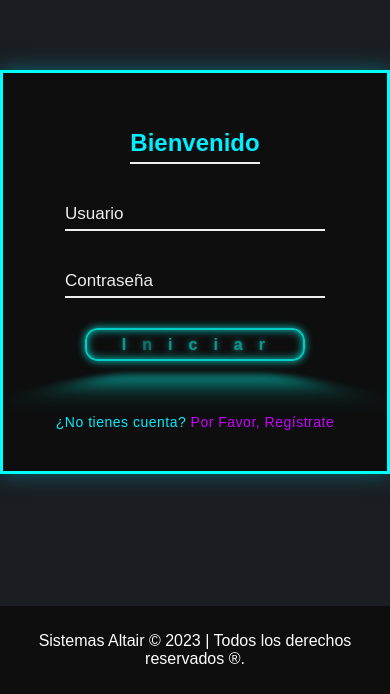
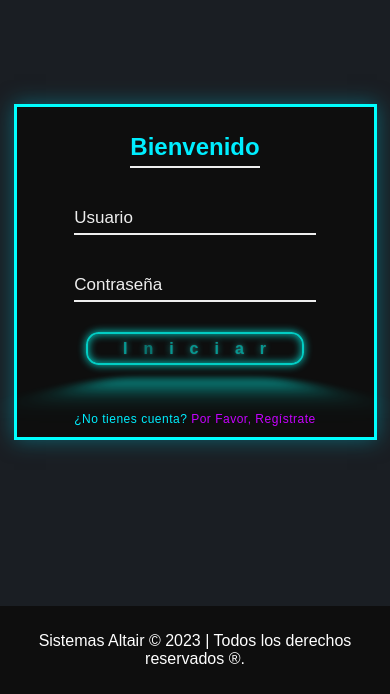
Before and after one commit to RoyalMasterDevs/proyecto_o0Kelevra0o, a plain HTML site: page login.html in a window 390 px wide. Shown: the part 150-844 px from the top of the page. Drawn offline with Linux system fonts and the light colour scheme.

Commit message:
agregando responsividad

```diff
--- a/css/login.css
+++ b/css/login.css
@@ -1,6 +1,3 @@
-/* Contenido de styles3.css */
-
-/* Archivo styles.css */
 ** {
   margin: 0;
   padding: 0;
@@ -335,3 +332,51 @@ body {
     opacity: 1;
   }
 }
+
+@media screen and (max-width: 768px) {
+  .wrapper {
+    padding: 20px;
+    max-width: 432px;
+  }
+
+  .inp {
+    width: 100%;
+  }
+
+  .input {
+    width: 100%;
+  }
+
+  .neon-btn {
+    width: 76%;
+  }
+
+  .footer {
+    margin-top: 47px;
+  }
+}
+
+@media screen and (max-width: 480px) {
+  .wrapper {
+    padding: 10px;
+    max-width: 363px;
+  }
+
+  .inp {
+    width: 100%;
+  }
+
+  .input {
+    width: 100%;
+  }
+
+  .neon-btn {
+    width: 90.5%;
+    font-size: 16px;
+  }
+
+  .footer {
+    margin-top: 47px;
+    font-size: 12px;
+  }
+}
```
